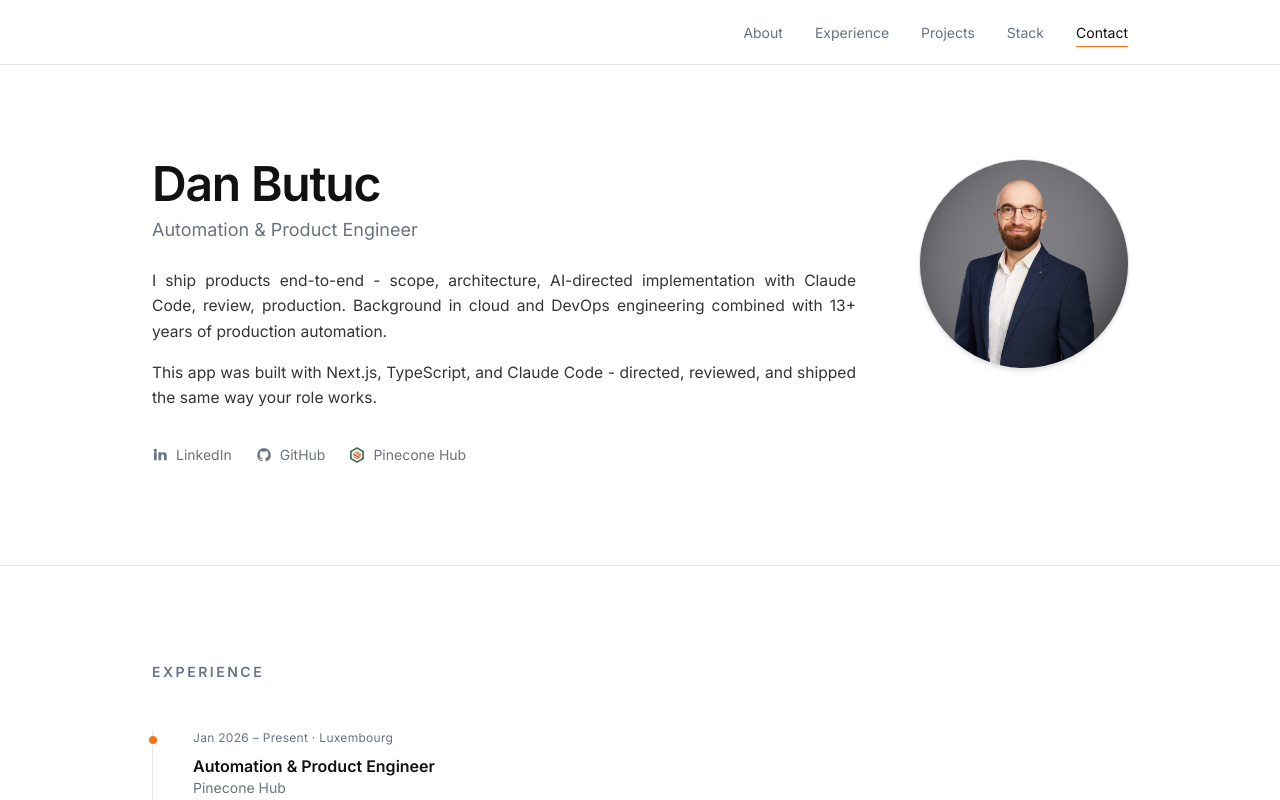
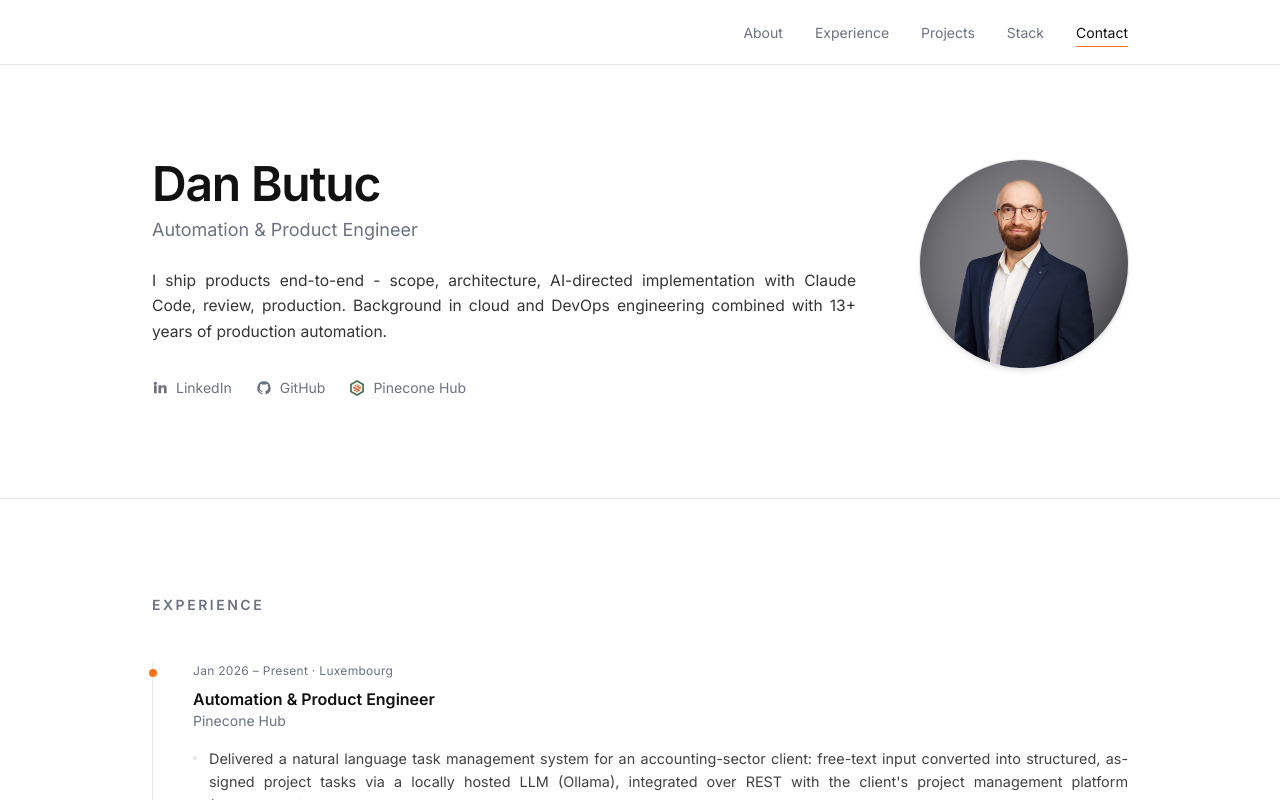
Before and after one commit to theDanButuc/dan-butuc-cv, a Next.js app: page / in a window 1280 px wide. Shown: the top 800 px of the page. Built offline with nearby package versions, Linux system fonts and the light colour scheme.

Commit message:
Drop the second intro paragraph

```diff
--- a/data/cv.ts
+++ b/data/cv.ts
@@ -49,7 +49,6 @@
   title: 'Automation & Product Engineer',
   paragraphs: [
     'I ship products end-to-end - scope, architecture, AI-directed implementation with Claude Code, review, production. Background in cloud and DevOps engineering combined with 13+ years of production automation.',
-    'This app was built with Next.js, TypeScript, and Claude Code - directed, reviewed, and shipped the same way your role works.',
   ],
   links: [
     {
```
